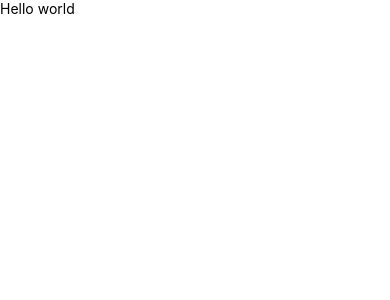
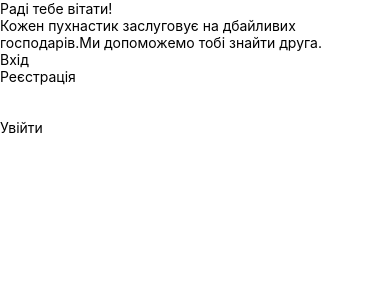
Before and after one commit to OlenaHlu/Pet, a React Native app: screen / in a window 390 px wide. Shown: the top 300 px of the page. Built offline with nearby package versions, Linux system fonts and the light colour scheme.

Commit message:
add basic components

```diff
--- a/App.tsx
+++ b/App.tsx
@@ -1,10 +1,41 @@
 import React from 'react';
-import {SafeAreaView, Text} from 'react-native';
+import {
+  SafeAreaView,
+  Text,
+  TextInput,
+  TouchableOpacity,
+  View,
+} from 'react-native';
 
 function App(): React.JSX.Element {
   return (
     <SafeAreaView>
-      <Text>Hello world</Text>
+      <View>
+        <Text>Раді тебе вітати!</Text>
+        <Text>
+          Кожен пухнастик заслуговує на дбайливих господарів.Ми допоможемо тобі
+          знайти друга.
+        </Text>
+      </View>
+      <View>
+        <TouchableOpacity>
+          <Text>Вхід</Text>
+        </TouchableOpacity>
+        <TouchableOpacity>
+          <Text>Реєстрація</Text>
+        </TouchableOpacity>
+      </View>
+      <View>
+        <View>
+          <TextInput />
+        </View>
+        <View>
+          <TextInput />
+        </View>
+      </View>
+      <TouchableOpacity>
+        <Text>Увійти</Text>
+      </TouchableOpacity>
     </SafeAreaView>
   );
 }
```
